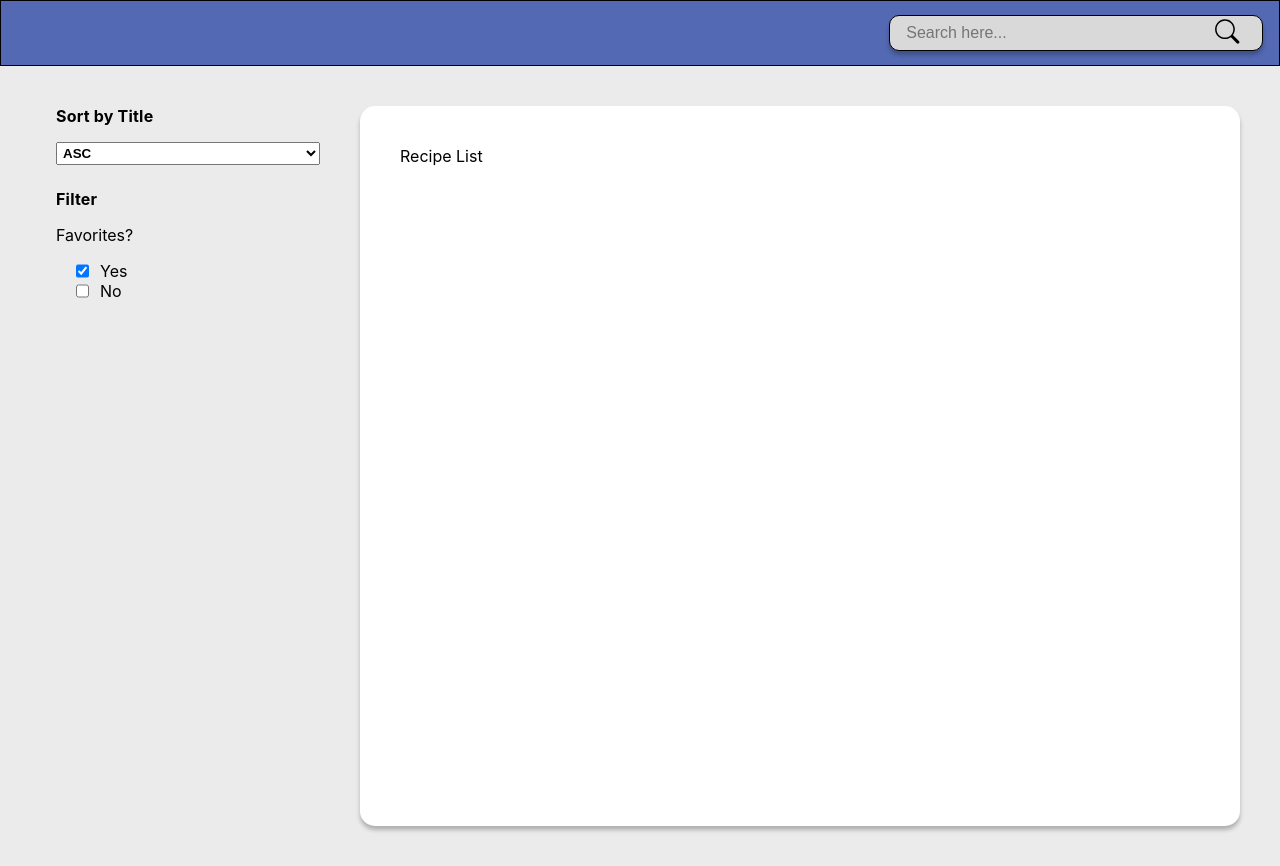
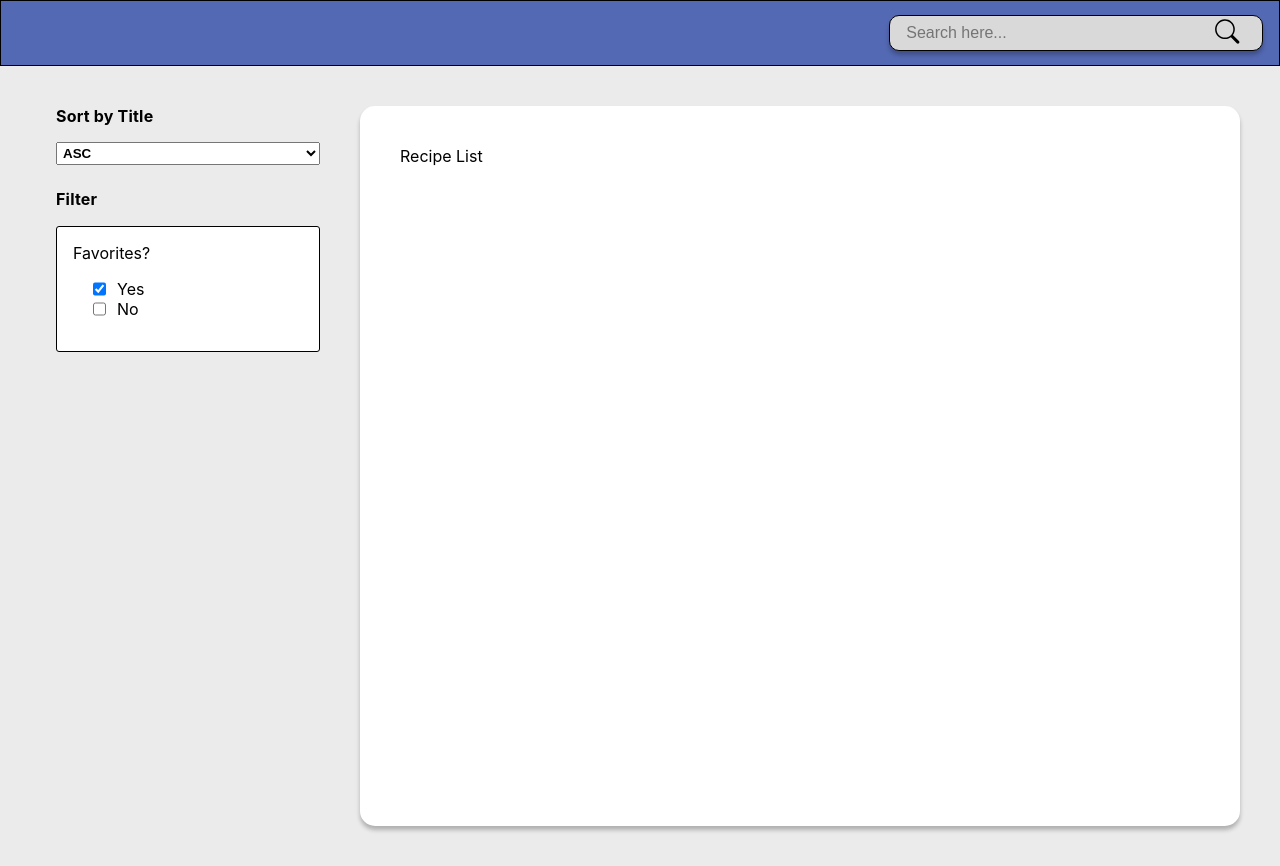
Before and after one commit to MrYious/SBC-TechExam-MarkRosario, a React (Vite) app: page / in a window 1280 px wide. Built offline with nearby package versions, Linux system fonts and the light colour scheme.

Commit message:
adjust FilterbyFavorites style

```diff
--- a/src/components/FilterByFavorites.tsx
+++ b/src/components/FilterByFavorites.tsx
@@ -3,7 +3,7 @@ export const FilterByFavorites = () => {
     var data = true;
 
     return (
-        <div>
+        <div className="filterGroupItem">
             <span>Favorites?</span>
             <div className="customRadioGroupCheckBox">
                 <label htmlFor="favoriteYes">
--- a/src/pages/Home/Home.scss
+++ b/src/pages/Home/Home.scss
@@ -33,6 +33,14 @@ main {
             }
 
             div#filterGroup{
+
+                .filterGroupItem {
+                    background: #FFFFFF;
+                    border: 1px solid #000000;
+                    border-radius: 3px;
+                    padding: 1rem;
+                    margin: 1px 0;
+
                     .customRadioGroupCheckBox {
                         display: flex;
                         flex-direction: column;
@@ -44,6 +52,8 @@ main {
                             gap: 0.5rem;
                         }
                     }
+                }
+
             }
 
         }
```
Lines whose indentation alone changed are shown as unchanged.
